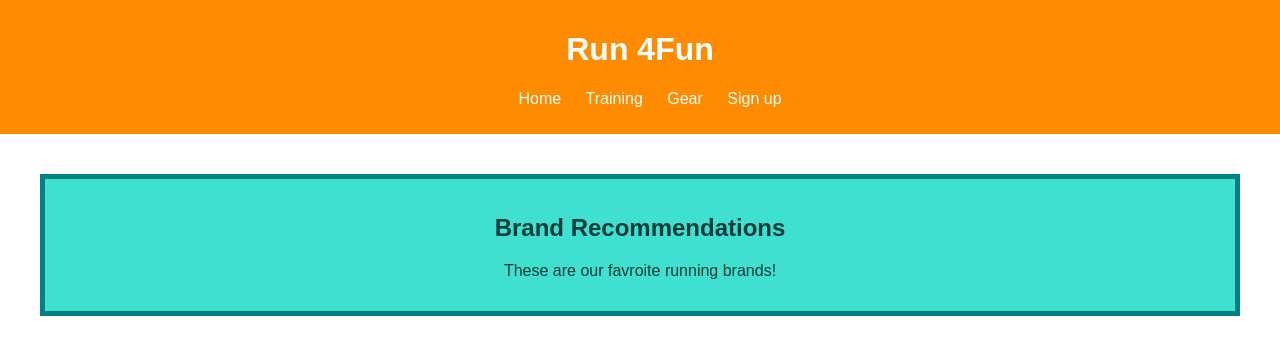
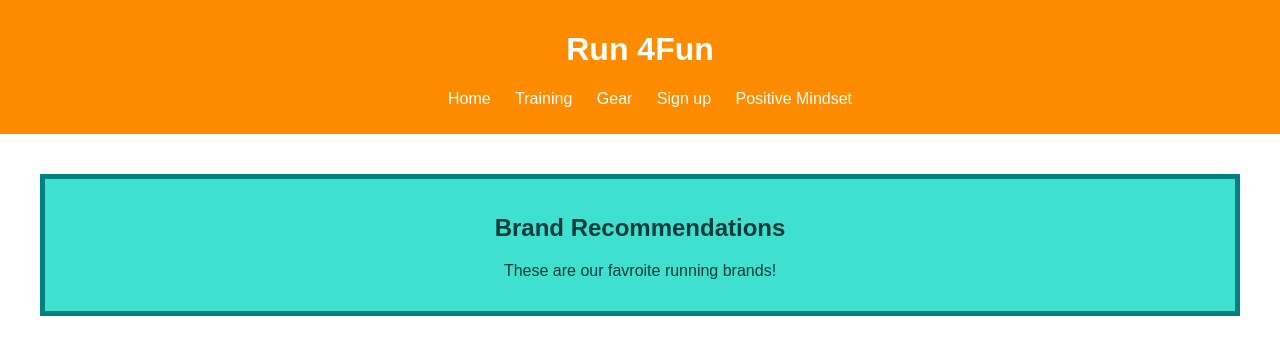
Before and after one commit to averymc21/final_project_Mi349, a plain HTML site: page gear.html in a window 1280 px wide. Shown: the top 343 px of the page. Drawn offline with Linux system fonts and the light colour scheme.

Commit message:
positive link

```diff
--- a/gear.html
+++ b/gear.html
@@ -15,6 +15,7 @@
                 <li><a href="training.html">Training</a></li>
                 <li><a href="gear.html">Gear</a></li>
                 <li><a href="signup.html">Sign up</a></li>
+                <li><a href="positivity.html">Positive Mindset</a></li>
             </ul>
         </nav>
     </header>
```
Also changed, not shown: index.html (+1 -0 lines), signup.html (+1 -0 lines), training.html (+1 -0 lines).
